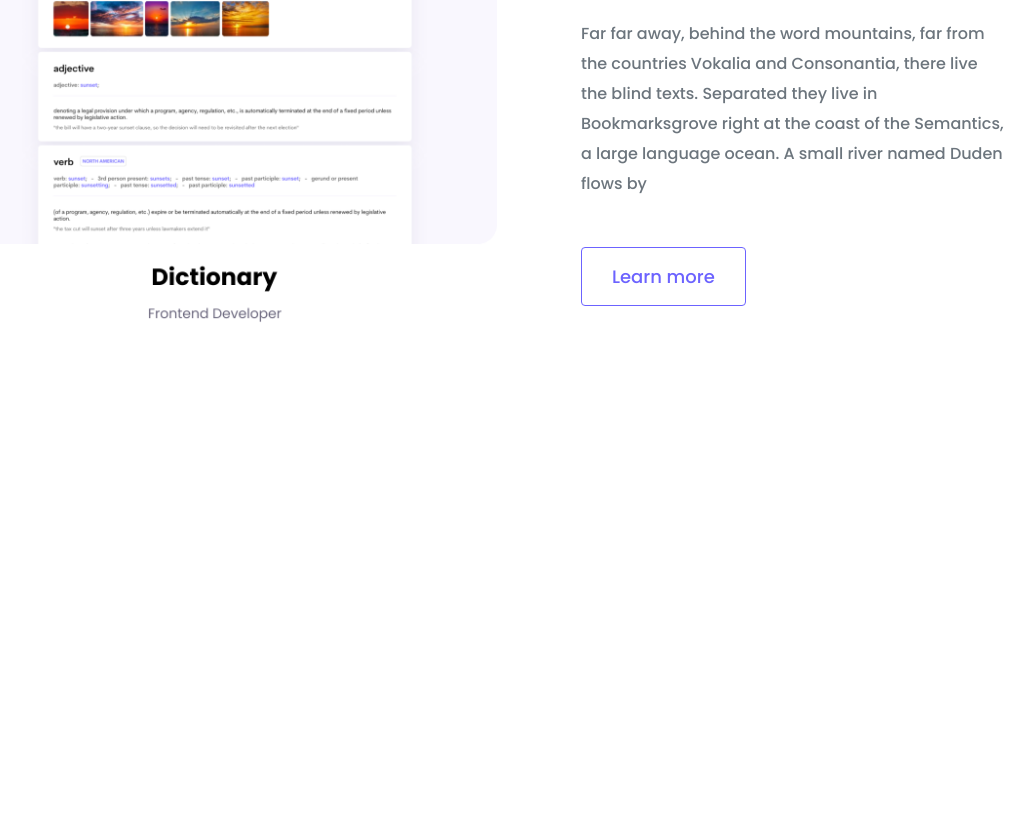
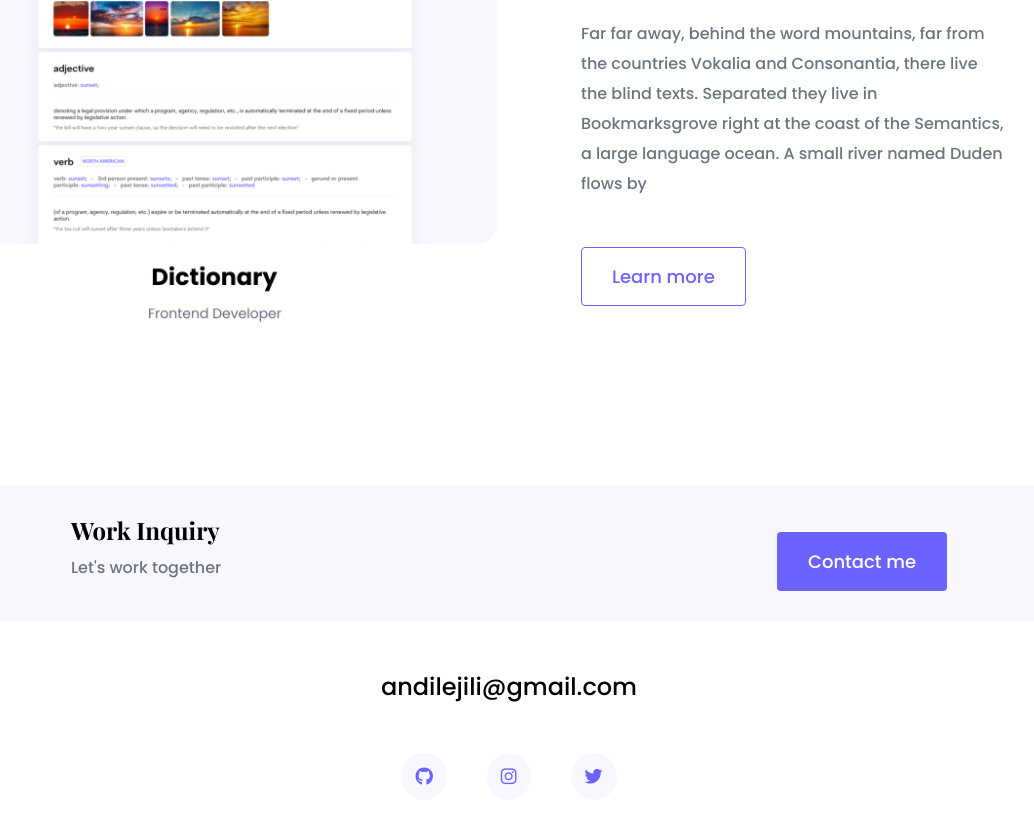
Before and after one commit to Andile-1/portfolio-project, a plain HTML site: page index.html in a window 1280 px wide. Shown: the part 2555-3379 px from the top of the page, without its empty margins (131-1165 px from the left). Before the commit the page ends 2981 px from the top, so only its background shows below. Drawn offline with nearby package versions, Linux system fonts and the light colour scheme.

Commit message:
added fontawesome and footer, improved links

```diff
--- a/index.html
+++ b/index.html
@@ -15,7 +15,7 @@
       crossorigin="anonymous"
     ></script>
     <script
-      src="https://kit.fontawesome.com/ddc3ee268a.js"
+      src="https://kit.fontawesome.com/38139e0522.js"
       crossorigin="anonymous"
     ></script>
     <link rel="preconnect" href="https://fonts.gstatic.com" />
@@ -117,6 +117,33 @@
           </div>
         </div>
       </div>
+      <footer>
+        <div class="contact-box justify-content-between mb-5 d-none d-md-flex">
+          <div>
+            <h4>Work Inquiry</h4>
+            <p class="text-muted">Let's work together</p>
+          </div>
+          <div>
+            <a href="" class="btn btn-branding mt-3"> Contact me </a>
+          </div>
+        </div>
+        <div class="d-flex justify-content-center mb-5">
+          <a href="mailto:andilejili@gmail.com" class="email-link">
+            andilejili@gmail.com
+          </a>
+        </div>
+        <div class="social-links d-flex justify-content-center">
+          <a href="https://www.github.com/andilejili" target="_blank">
+            <i class="fab fa-github"></i>
+          </a>
+          <a href="https://www.instragram.com/andile" target="_blank">
+            <i class="fab fa-instagram"></i>
+          </a>
+          <a href="https://www.twitter.com/andile" target="_blank">
+            <i class="fab fa-twitter"></i>
+          </a>
+        </div>
+      </footer>
     </div>
   </body>
 </html>
--- a/src/style.css
+++ b/src/style.css
@@ -133,7 +133,8 @@ nav a {
 }
 
 nav a:hover,
-nav li.active a {
+nav li.active a,
+footer .email-link {
   color: var(--branding-color);
 }
 
@@ -161,3 +162,37 @@ nav li.active a {
     text-align: center;
   }
 }
+footer {
+  margin: 60px 0;
+}
+
+footer .contact-box {
+  background: var(--secondary-color);
+  padding: 30px 120px;
+  border-radius: 10px;
+}
+
+footer .contact-box p {
+  margin: 0;
+}
+
+footer .email-link {
+  text-decoration: none;
+  color: black;
+  font-size: 24px;
+}
+
+footer .social-links a {
+  margin: 0 20px;
+  color: var(--branding-color);
+  background: var(--secondary-color);
+  padding: 10px 14px;
+  border-radius: 50%;
+  font-size: 18px;
+  transition: all 100ms ease-in-out;
+}
+
+footer .social-links a:hover {
+  color: white;
+  background: var(--branding-color);
+}
```
Also changed, not shown: about.html (+4 -0 lines), work.html (+1 -1 lines).
